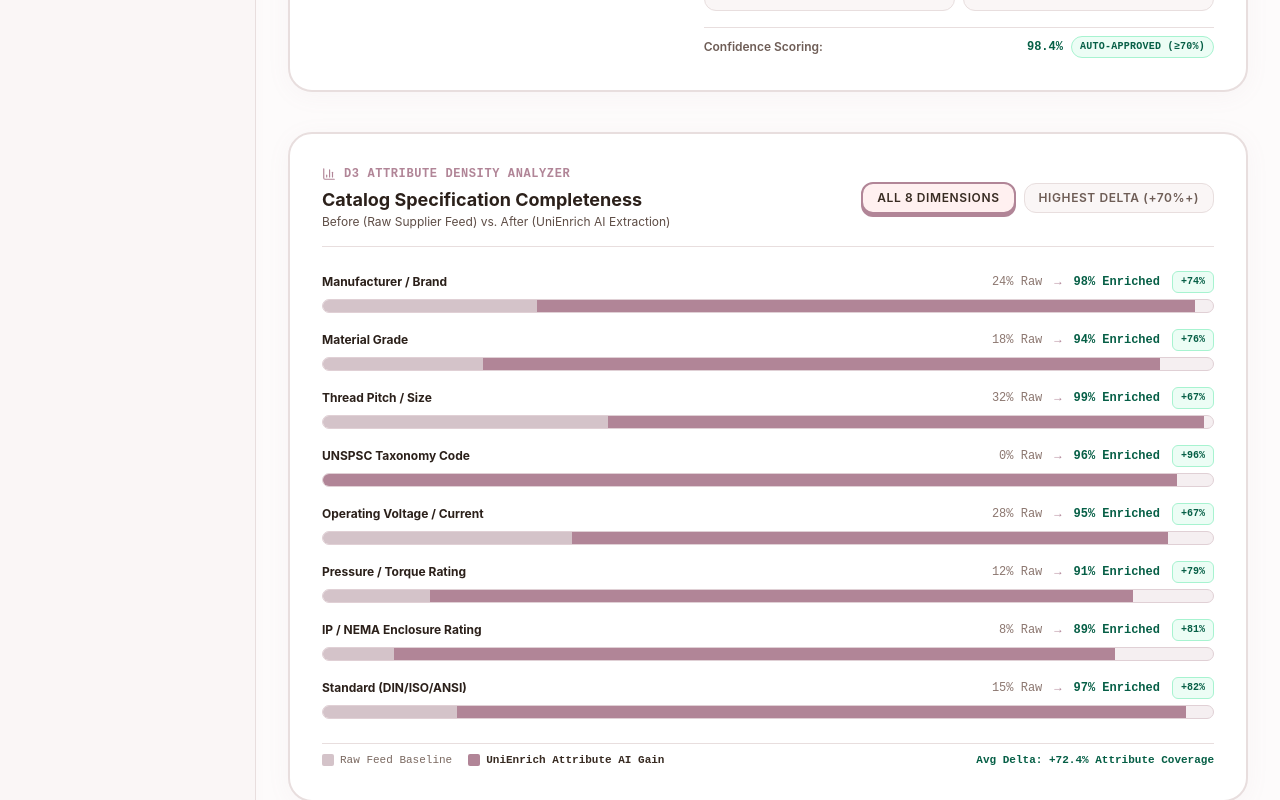
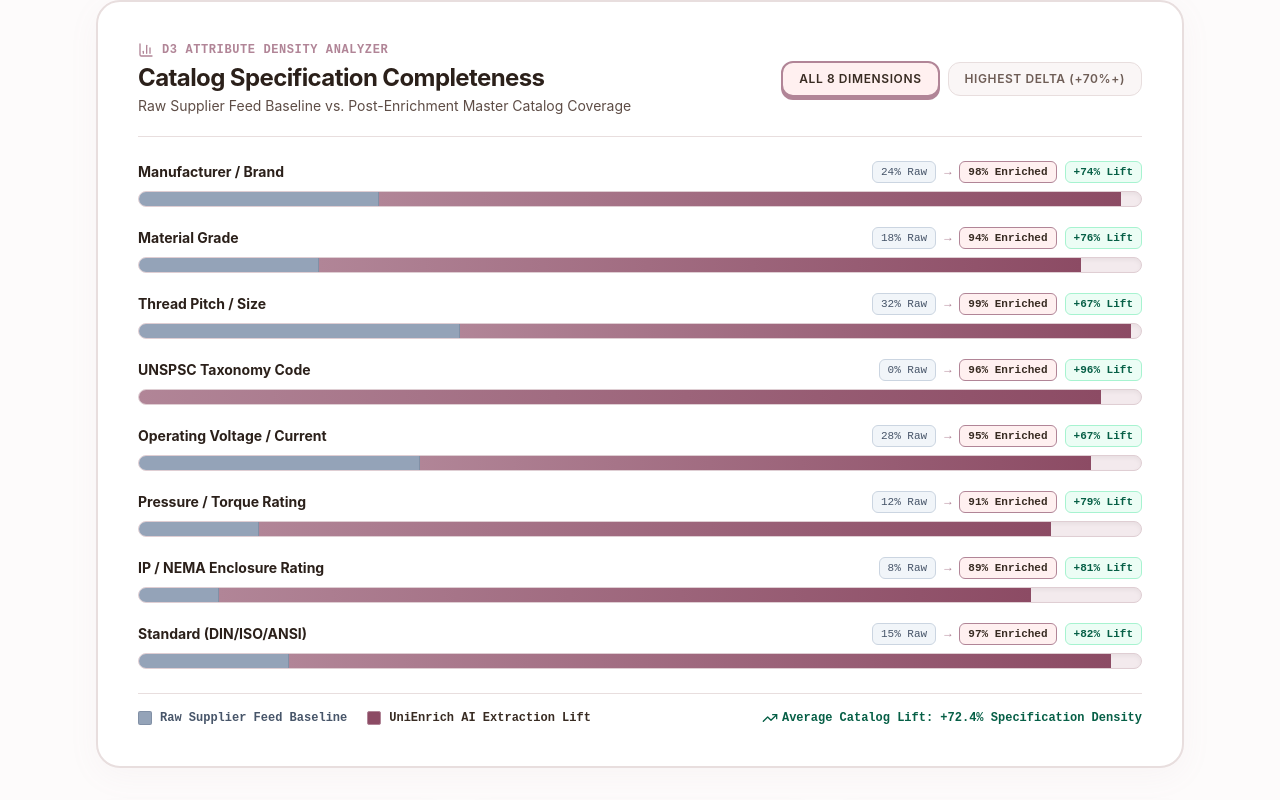
Before and after one commit to ianuj-yadav/UniEnrich-AI, a Next.js app in the folder frontend/: page / in a window 1280 px wide. Shown: the part 3220-4020 px from the top of the page. Built offline with nearby package versions, Linux system fonts and the light colour scheme; no server answers.

Commit message:
fix(layout): center homepage, hide sidebar on landing page, and polish D3 spec completeness visualizer contrast and progress bars

```diff
--- a/frontend/src/components/layout/AppShell.tsx
+++ b/frontend/src/components/layout/AppShell.tsx
@@ -1,12 +1,15 @@
 "use client";
 
 import React, { useState } from "react";
+import { usePathname } from "next/navigation";
 import { Navbar } from "./Navbar";
 import { Sidebar } from "./Sidebar";
 import { CopilotDrawer } from "@/components/copilot/CopilotDrawer";
 
 export const AppShell: React.FC<{ children: React.ReactNode }> = ({ children }) => {
   const [isCopilotOpen, setIsCopilotOpen] = useState(false);
+  const pathname = usePathname();
+  const isHomePage = pathname === "/";
 
   return (
     <div className="min-h-screen flex flex-col antialiased bg-[#fdfbfb] text-[#2b201a] relative">
@@ -14,14 +17,18 @@ export const AppShell: React.FC<{ children: React.ReactNode }> = ({ children })
       <div className="light-ambient-bg" />
       <div className="light-vignette" />
 
-      {/* App Shell Content */}
+      {/* App Shell Navbar */}
       <Navbar onOpenCopilot={() => setIsCopilotOpen(true)} />
-      <div className="flex flex-1 relative z-10">
-        <Sidebar />
-        <main className="flex-1 p-6 md:p-8 max-w-7xl mx-auto w-full overflow-x-hidden">
+
+      {/* Main Content Area */}
+      <div className="flex flex-1 relative z-10 w-full">
+        {/* Render Sidebar only on internal workspace / app pages */}
+        {!isHomePage && <Sidebar />}
+        <main className={`flex-1 p-6 md:p-8 w-full overflow-x-hidden ${isHomePage ? "max-w-6xl mx-auto" : "max-w-7xl mx-auto"}`}>
           {children}
         </main>
       </div>
+
       <CopilotDrawer isOpen={isCopilotOpen} onClose={() => setIsCopilotOpen(false)} />
     </div>
   );
--- a/frontend/src/components/layout/Sidebar.tsx
+++ b/frontend/src/components/layout/Sidebar.tsx
@@ -34,7 +34,7 @@ export const Sidebar: React.FC = () => {
   const pathname = usePathname();
 
   return (
-    <aside className="w-64 bg-[#faf6f6]/95 border-r border-[#e8dede] min-h-screen flex flex-col justify-between shrink-0 backdrop-blur-xl shadow-[1px_0_10px_rgba(177,133,151,0.03)]">
+    <aside className="w-64 bg-[#faf6f6]/95 border-r border-[#e8dede] sticky top-16 h-[calc(100vh-4rem)] flex flex-col justify-between shrink-0 backdrop-blur-xl shadow-[1px_0_10px_rgba(177,133,151,0.03)] overflow-y-auto">
       <div>
         {/* Navigation Items */}
         <nav className="p-3.5 space-y-1.5 mt-2">
--- a/frontend/src/components/ui/SpecCompletenessVisualizer.tsx
+++ b/frontend/src/components/ui/SpecCompletenessVisualizer.tsx
@@ -1,7 +1,7 @@
 "use client";
 
 import React, { useState } from "react";
-import { BarChart3, PieChart, Layers } from "lucide-react";
+import { BarChart3, TrendingUp, Sparkles } from "lucide-react";
 
 interface SpecStat {
   attribute: string;
@@ -29,23 +29,27 @@ export function SpecCompletenessVisualizer() {
     : SPEC_DATA;
 
   return (
-    <div className="rounded-3xl border-2 border-[#e8dede] p-6 md:p-8 bg-[#ffffff] shadow-[0_4px_24px_rgba(177,133,151,0.06)] space-y-6">
+    <div className="rounded-3xl border-2 border-[#e8dede] p-6 sm:p-8 md:p-10 bg-[#ffffff] shadow-[0_8px_32px_rgba(177,133,151,0.06)] space-y-6">
       {/* Header */}
-      <div className="flex flex-col sm:flex-row sm:items-center justify-between gap-3 border-b border-[#e8dede] pb-4">
+      <div className="flex flex-col sm:flex-row sm:items-center justify-between gap-4 border-b border-[#e8dede] pb-5">
         <div>
           <div className="flex items-center gap-2 text-xs font-bold text-[#b18597] uppercase tracking-wider font-mono">
-            <BarChart3 className="w-3.5 h-3.5" />
+            <BarChart3 className="w-4 h-4 text-[#b18597]" />
             <span>D3 Attribute Density Analyzer</span>
           </div>
-          <h3 className="text-lg font-bold text-[#2b201a] mt-1">Catalog Specification Completeness</h3>
-          <p className="text-xs text-[#5e4d46]">Before (Raw Supplier Feed) vs. After (UniEnrich AI Extraction)</p>
+          <h3 className="text-xl sm:text-2xl font-bold text-[#2b201a] tracking-tight mt-1">
+            Catalog Specification Completeness
+          </h3>
+          <p className="text-xs sm:text-sm text-[#5e4d46] mt-0.5">
+            Raw Supplier Feed Baseline vs. Post-Enrichment Master Catalog Coverage
+          </p>
         </div>
 
         {/* Filter Toggle */}
         <div className="flex items-center gap-2">
           <button
             onClick={() => setActiveFilter("all")}
-            className={`px-3.5 py-1.5 rounded-xl text-xs font-semibold uppercase tracking-wider transition-all cursor-pointer ${
+            className={`px-4 py-2 rounded-xl text-xs font-semibold uppercase tracking-wider transition-all cursor-pointer ${
               activeFilter === "all"
                 ? "bg-[#fff0f0] text-[#382b22] border-2 border-[#b18597] shadow-[0_3px_0_0_#b18597] font-bold"
                 : "bg-[#faf6f6] hover:bg-[#fff5f7] text-[#6e5d56] border border-[#e8dede]"
@@ -55,7 +59,7 @@ export function SpecCompletenessVisualizer() {
           </button>
           <button
             onClick={() => setActiveFilter("high-delta")}
-            className={`px-3.5 py-1.5 rounded-xl text-xs font-semibold uppercase tracking-wider transition-all cursor-pointer ${
+            className={`px-4 py-2 rounded-xl text-xs font-semibold uppercase tracking-wider transition-all cursor-pointer ${
               activeFilter === "high-delta"
                 ? "bg-[#fff0f0] text-[#382b22] border-2 border-[#b18597] shadow-[0_3px_0_0_#b18597] font-bold"
                 : "bg-[#faf6f6] hover:bg-[#fff5f7] text-[#6e5d56] border border-[#e8dede]"
@@ -66,37 +70,46 @@ export function SpecCompletenessVisualizer() {
         </div>
       </div>
 
-      {/* SVG / CSS Dual Bar Progression Distribution */}
-      <div className="space-y-4">
+      {/* High-Contrast Progression Distribution */}
+      <div className="space-y-5">
         {filtered.map((item) => {
           const delta = item.after - item.before;
           return (
-            <div key={item.attribute} className="space-y-1.5">
-              <div className="flex items-center justify-between text-xs">
-                <span className="font-bold text-[#2b201a]">{item.attribute}</span>
-                <div className="flex items-center gap-3 font-mono">
-                  <span className="text-[#8c7770] font-medium">{item.before}% Raw</span>
+            <div key={item.attribute} className="space-y-2">
+              <div className="flex flex-wrap items-center justify-between gap-2 text-xs">
+                <span className="font-bold text-xs sm:text-sm text-[#2b201a]">
+                  {item.attribute}
+                </span>
+
+                <div className="flex items-center gap-2 font-mono">
+                  <span className="px-2 py-0.5 rounded-md bg-[#f1f5f9] text-[#475569] border border-[#cbd5e1] text-[11px] font-medium">
+                    {item.before}% Raw
+                  </span>
                   <span className="text-[#b18597] font-bold">&rarr;</span>
-                  <span className="text-[#065f46] font-bold">{item.after}% Enriched</span>
-                  <span className="text-[10px] text-[#065f46] bg-[#ecfdf5] border border-[#a7f3d0] px-2 py-0.5 rounded-md font-bold">
-                    +{delta}%
+                  <span className="px-2 py-0.5 rounded-md bg-[#fff0f0] text-[#382b22] border border-[#b18597] text-[11px] font-bold">
+                    {item.after}% Enriched
+                  </span>
+                  <span className="px-2 py-0.5 rounded-md bg-[#ecfdf5] text-[#065f46] border border-[#a7f3d0] text-[11px] font-bold">
+                    +{delta}% Lift
                   </span>
                 </div>
               </div>
 
-              {/* Progress track */}
-              <div className="w-full h-3.5 bg-[#f5eff1] rounded-full overflow-hidden flex relative border border-[#e0d0d5]">
+              {/* Progress track container */}
+              <div className="w-full h-4 bg-[#f3eaed] rounded-full overflow-hidden flex relative border border-[#dfced3] shadow-inner">
                 {/* Raw Supplier baseline bar */}
-                <div
-                  style={{ width: `${item.before}%` }}
-                  className="bg-[#d4c3c9] h-full"
-                  title={`Raw Baseline: ${item.before}%`}
-                />
+                {item.before > 0 && (
+                  <div
+                    style={{ width: `${item.before}%` }}
+                    className="bg-[#94a3b8] h-full border-r border-[#64748b]/40 relative"
+                    title={`Raw Feed Baseline: ${item.before}%`}
+                  />
+                )}
                 {/* AI Enriched gain delta */}
                 <div
                   style={{ width: `${delta}%` }}
-                  className="bg-[#b18597] h-full"
-                  title={`AI Enrichment Gain: +${delta}%`}
+                  className="bg-gradient-to-r from-[#b18597] to-[#8c4b64] h-full"
+                  title={`UniEnrich AI Gain: +${delta}%`}
                 />
               </div>
             </div>
@@ -105,18 +118,21 @@ export function SpecCompletenessVisualizer() {
       </div>
 
       {/* Key Legend Footer */}
-      <div className="flex items-center justify-between pt-2 border-t border-[#e8dede] text-[11px] text-[#7a6860] font-mono">
-        <div className="flex items-center gap-4">
-          <div className="flex items-center gap-1.5">
-            <span className="w-3 h-3 rounded-sm bg-[#d4c3c9]" />
-            <span>Raw Feed Baseline</span>
+      <div className="flex flex-col sm:flex-row sm:items-center justify-between gap-3 pt-4 border-t border-[#e8dede] text-xs text-[#5e4d46] font-mono">
+        <div className="flex items-center gap-5 flex-wrap">
+          <div className="flex items-center gap-2">
+            <span className="w-3.5 h-3.5 rounded-sm bg-[#94a3b8] border border-[#64748b]/40" />
+            <span className="font-semibold text-[#475569]">Raw Supplier Feed Baseline</span>
           </div>
-          <div className="flex items-center gap-1.5">
-            <span className="w-3 h-3 rounded-sm bg-[#b18597]" />
-            <span className="text-[#382b22] font-bold">UniEnrich Attribute AI Gain</span>
+          <div className="flex items-center gap-2">
+            <span className="w-3.5 h-3.5 rounded-sm bg-[#8c4b64] border border-[#b18597]" />
+            <span className="font-bold text-[#382b22]">UniEnrich AI Extraction Lift</span>
           </div>
         </div>
-        <span className="font-bold text-[#065f46]">Avg Delta: +72.4% Attribute Coverage</span>
+        <div className="flex items-center gap-1 text-[#065f46] font-bold">
+          <TrendingUp className="w-4 h-4" />
+          <span>Average Catalog Lift: +72.4% Specification Density</span>
+        </div>
       </div>
     </div>
   );
```
